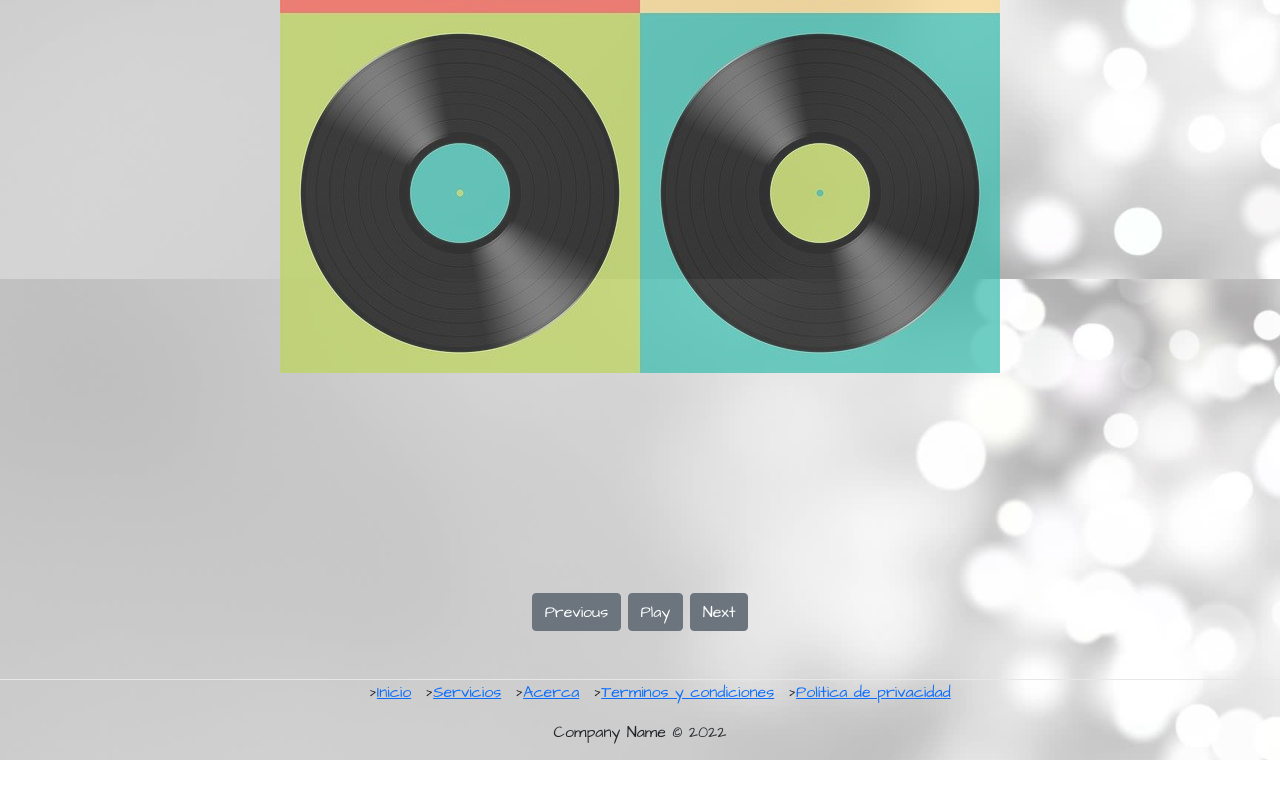
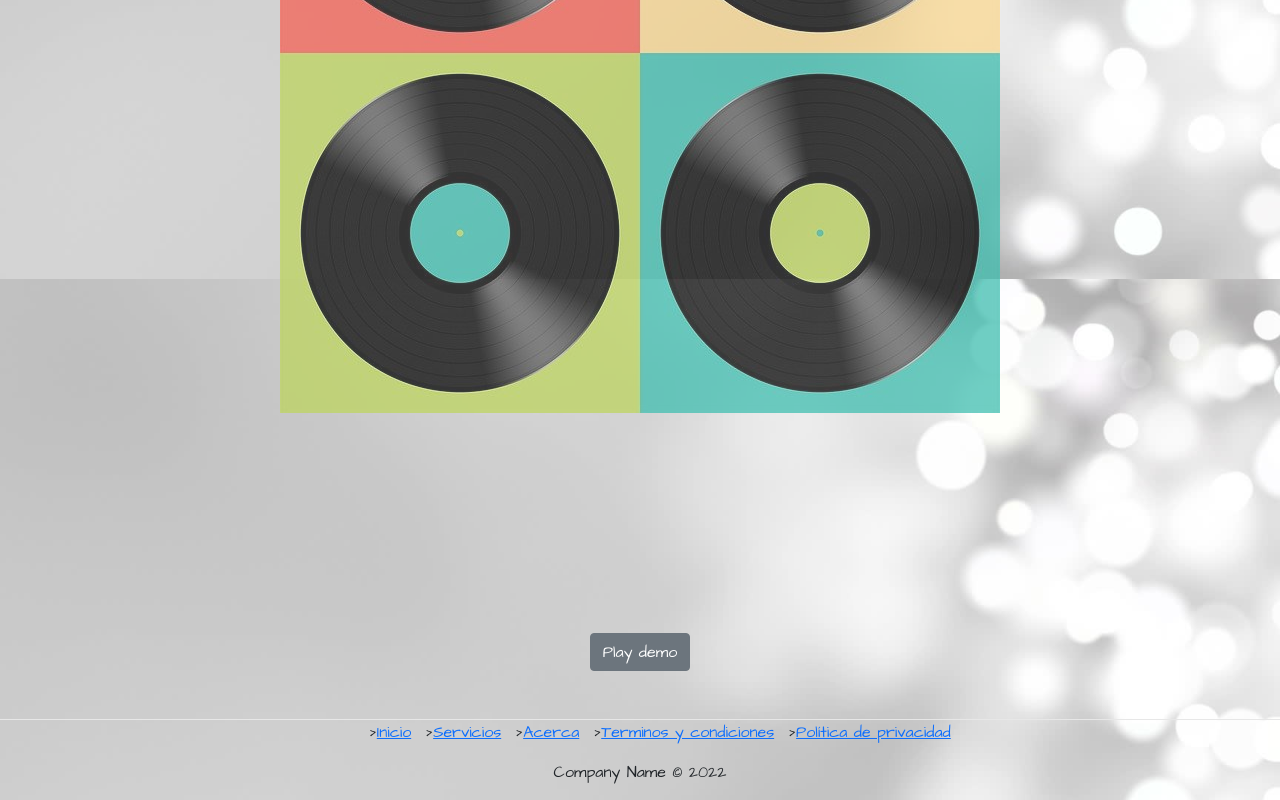
Before and after one commit to Aguccii/Artist-name, a website: page index.html in a window 1280 px wide. Shown: the part 521-1321 px from the top of the page. Before the commit the page ends 1281 px from the top, so only its background shows below. Drawn offline with Linux system fonts and the light colour scheme.

Commit message:
Final v1

```diff
--- a/index.html
+++ b/index.html
@@ -42,15 +42,13 @@
 
             <h2 class="text-center mt-3 ">Música</h2>
 
-            <div class="d-flex justify-content-center">
+            <div class="d-flex justify-content-center mt-5">
                 <img class="img-fluid opacity-75" src="Clase2/images/Portada.jpg" alt="Portada del disco">
             </div>
 
             <div class="text-center">
-                <div class="d-grid gap-2 d-md-block mt-4">
-                    <button type="button" class="btn btn-secondary">Previous</button>
-                    <button type="button" class="btn btn-secondary">Play</button>
-                    <button type="button" class="btn btn-secondary">Next</button>
+                <div class="d-grid gap-2 d-md-block">
+                    <button type="button" class="btn btn-secondary">Play demo</button>
                 </div>
             </div>
 
```
Also changed, not shown: Clase2/pages/contactos.html (+5 -1 lines).
